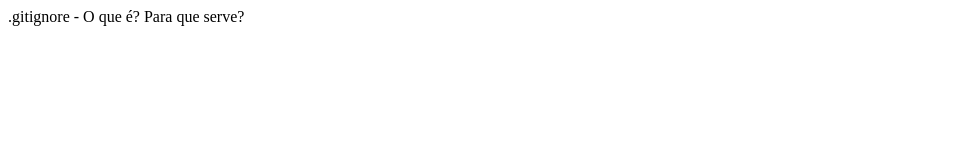
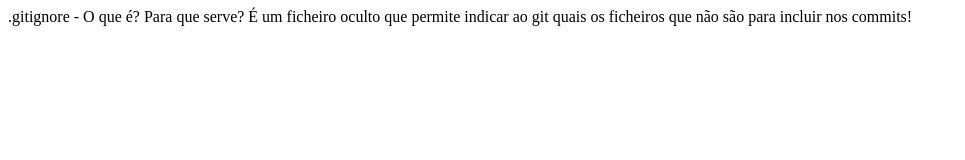
Before and after one commit to Rui797/Revisoes, a plain HTML site: page index.html in a window 1280 px wide. Shown: the whole page, without its empty margins (0-965 px from the left). Drawn offline with Linux system fonts and the light colour scheme.

Commit message:
Com descrição do .gitignore

```diff
--- a/index.html
+++ b/index.html
@@ -8,5 +8,7 @@
 </head>
 <body>
     .gitignore - O que é? Para que serve?
+
+    É um ficheiro oculto que permite indicar ao git quais os ficheiros que não são para incluir nos commits!
 </body>
 </html>
```
